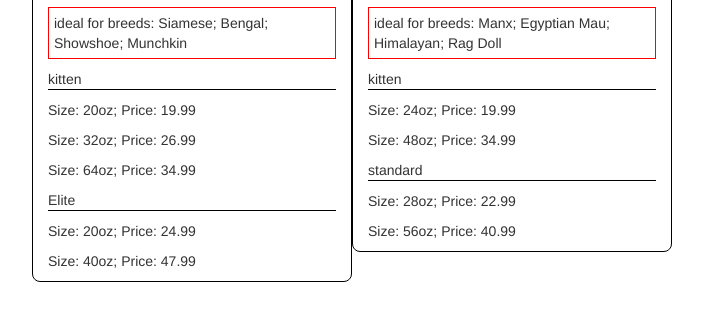
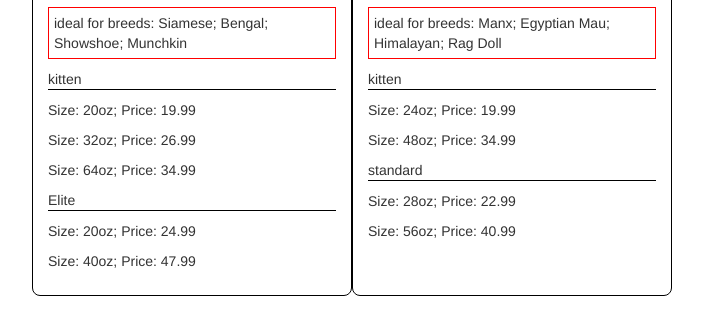
Before and after one commit to nss-day-cohort-13/spa-pet-food-project-MeganCFord, a plain HTML site: page index.html in a window 1280 px wide. Shown: the part 451-786 px from the top of the page, without its empty margins (288-991 px from the left). Drawn offline with nearby package versions, Linux system fonts and the light colour scheme.

Commit message:
fixed cat column height

```diff
--- a/food.js
+++ b/food.js
@@ -15,7 +15,7 @@ var makeMasterdogDiv = function() {
 
 var makeMastercatDiv = function() {
   let masterDiv = document.createElement("div");
-  masterDiv.className = "masterdiv col-xs-6";
+  masterDiv.className = "masterdiv col-xs-6 cat";
   catContentDiv.appendChild(masterDiv);
   return masterDiv;
 }
--- a/main.css
+++ b/main.css
@@ -10,6 +10,9 @@ header {
   border-radius: 8px;
 }
 
+.cat {
+  height: 330px;
+}
 .masterdiv h4 {
   text-align: center;
 }
```
